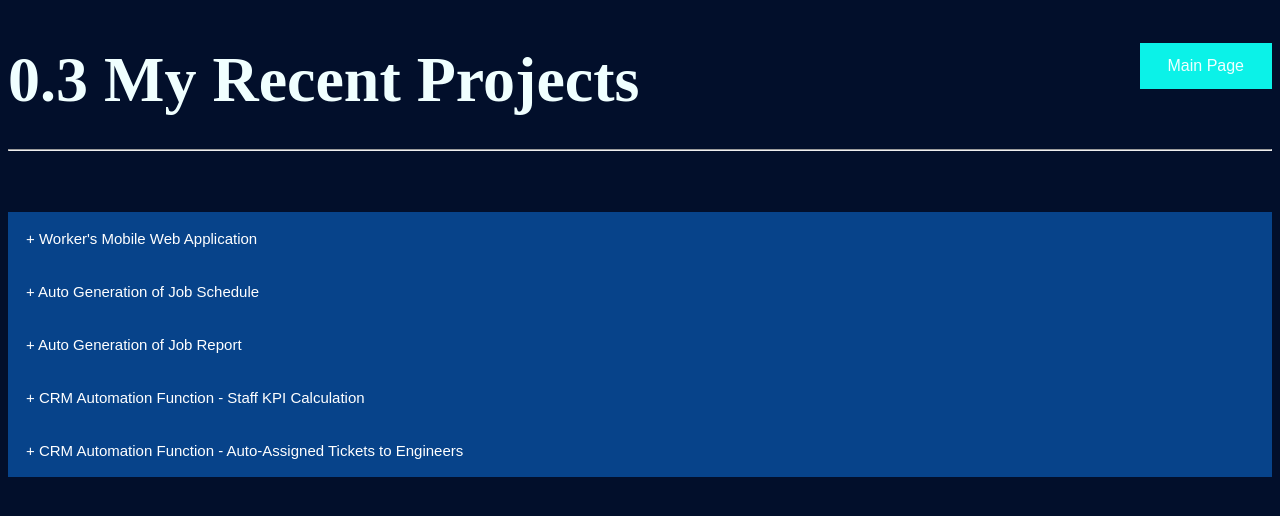
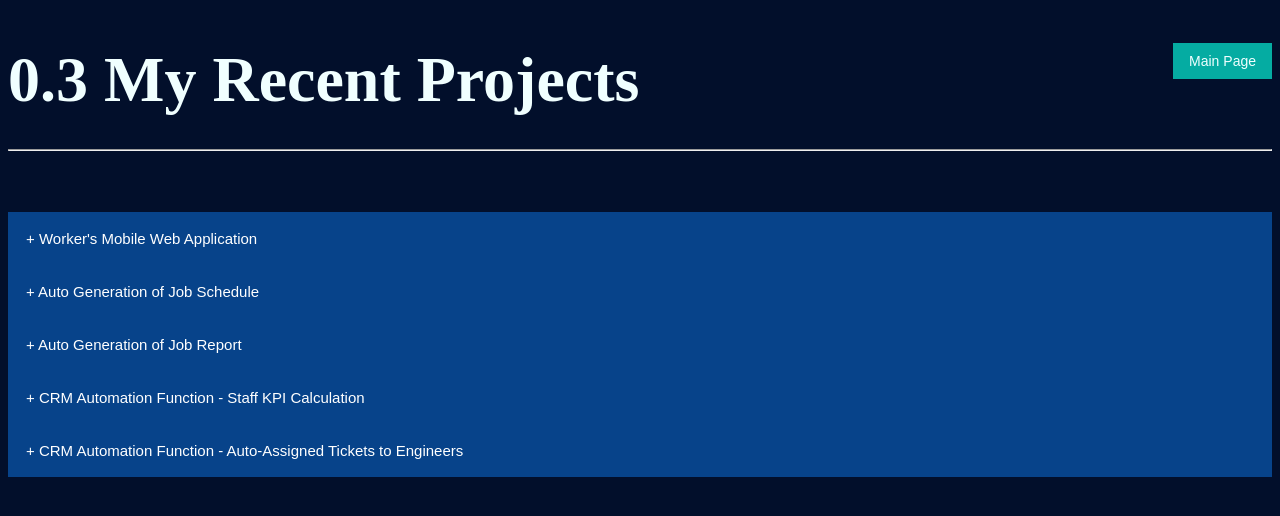
Before and after one commit to zalikhazaidi/zalikhazaidi.github.io, a plain HTML site: page project.html in a window 1280 px wide. Drawn offline with Linux system fonts and the light colour scheme.

Commit message:
Update project.html

```diff
--- a/project.html
+++ b/project.html
@@ -34,9 +34,9 @@ body {
 input.right {
 float: right;
 border: none;
-background-color: #0BF2E8;
-padding: 14px 28px;
-font-size: 16px;
+background-color: #05ACA2 ;
+padding: 10px 16px;
+font-size: 14px;
 cursor: pointer;
 display: inline-block;
 color: azure;
```
